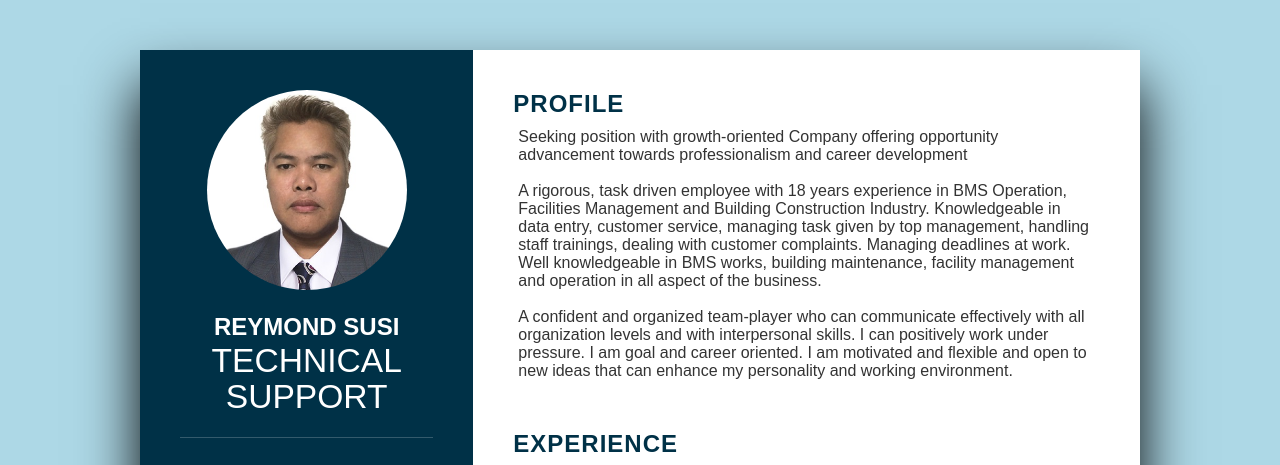
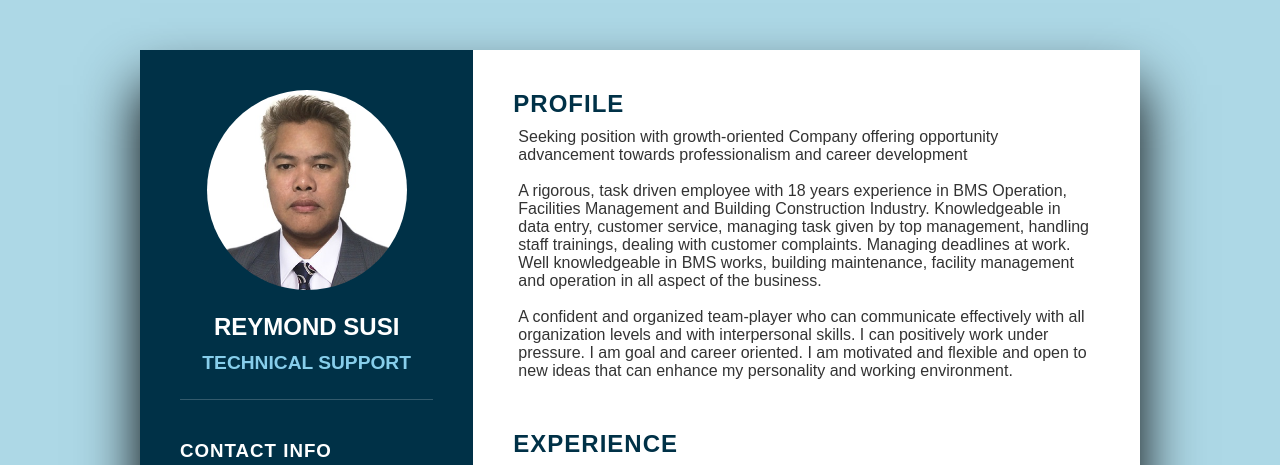
Before and after one commit to monching0013/resume, a plain HTML site: page index.html in a window 1280 px wide. Shown: the top 465 px of the page. Drawn offline with Linux system fonts and the light colour scheme.

Commit message:
Update My Resume_style.css

```diff
--- a/My Resume_style.css
+++ b/My Resume_style.css
@@ -70,8 +70,9 @@ body
 }
 .profileText h2 span
 {
-    font-size: 1.4em;
-    font-weight: 300;
+    font-size: 0.8em;
+    font-weight: 700;
+    color: skyblue;
 }
 .contactInfo
 {
```
